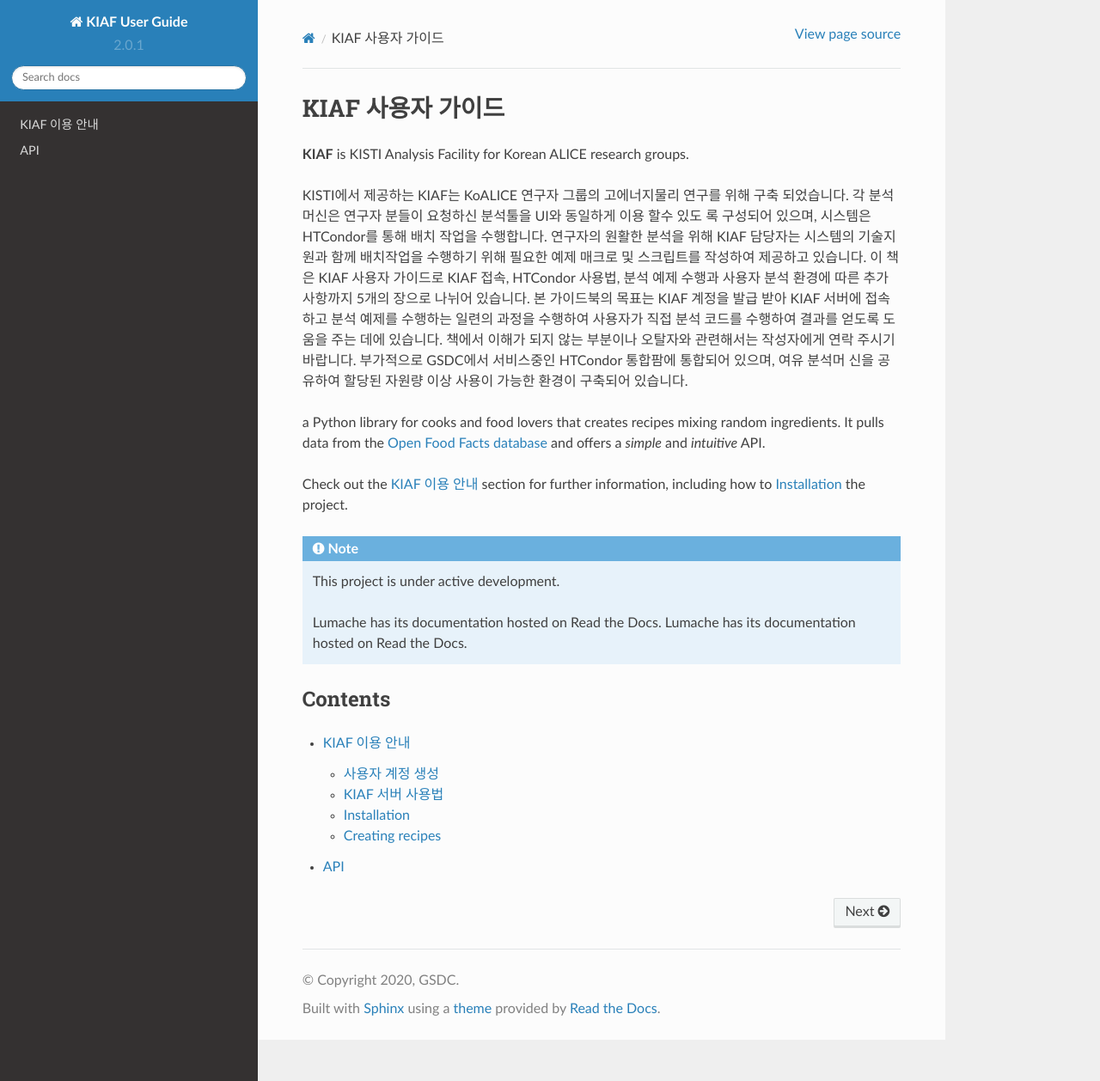
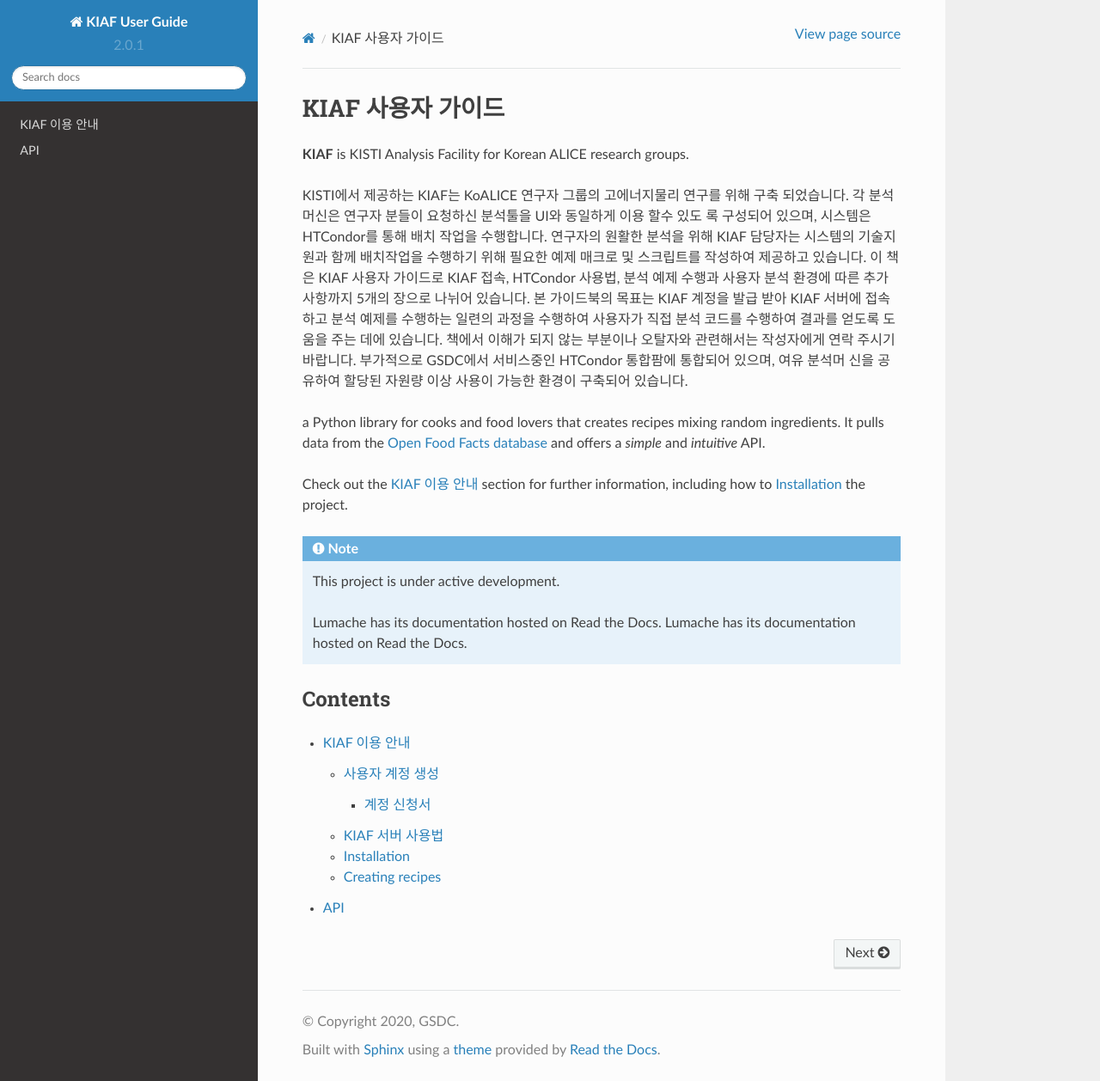
Before and after one commit to andiri/kiaf, a Sphinx documentation site: the page built from docs/source/index.rst, in a window 1280 px wide and 1258 px high. Shown: the whole window at 86% size. Built offline with Sphinx 7.4.7 and the Read the Docs theme 2.0.0, drawn with Linux system fonts in a browser that asks for light colours.

Commit message:
Update usage.rst

```diff
--- a/docs/source/usage.rst
+++ b/docs/source/usage.rst
@@ -7,7 +7,8 @@
 우선 KISTI에서 제공하는 KIAF를 이용하기 위해서는 KIAF 접속을 위한 계정을 발급받아야 합니다.
 이 절에서는 KIAF 계정을 발급받기 위해 필요한 과정을 안내합니다.
 
-.. 계정 신청서
+계정 신청서
+^^^^^^^^^^^^^^^^^
 
 계정 신청서는 마지막 페이지의 계정 신청서 양식을 사용하거나 KIAF 담당자에게 양식 을 요청하여 작성합니다.
 항목별 자세한 작성방법은 48페이지의 부록A을 참고하여 주시기 바랍니다.
```
